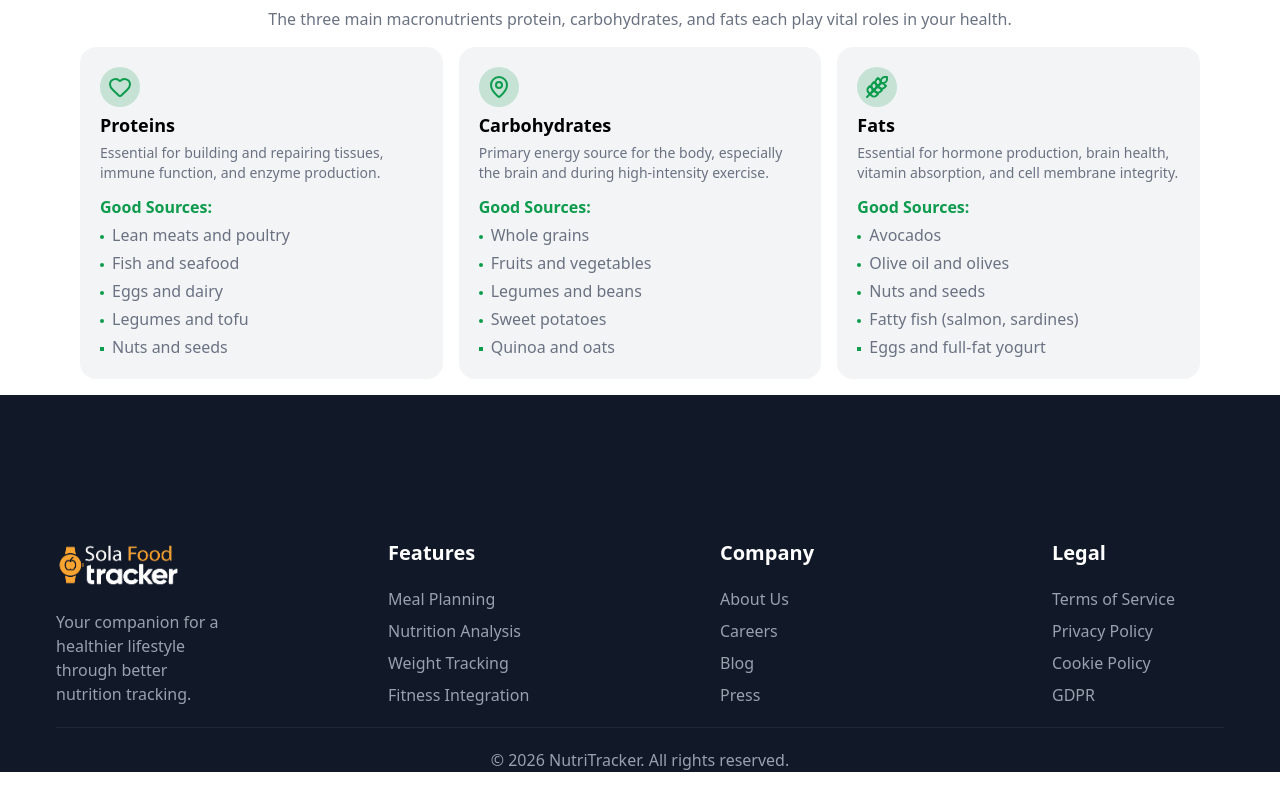
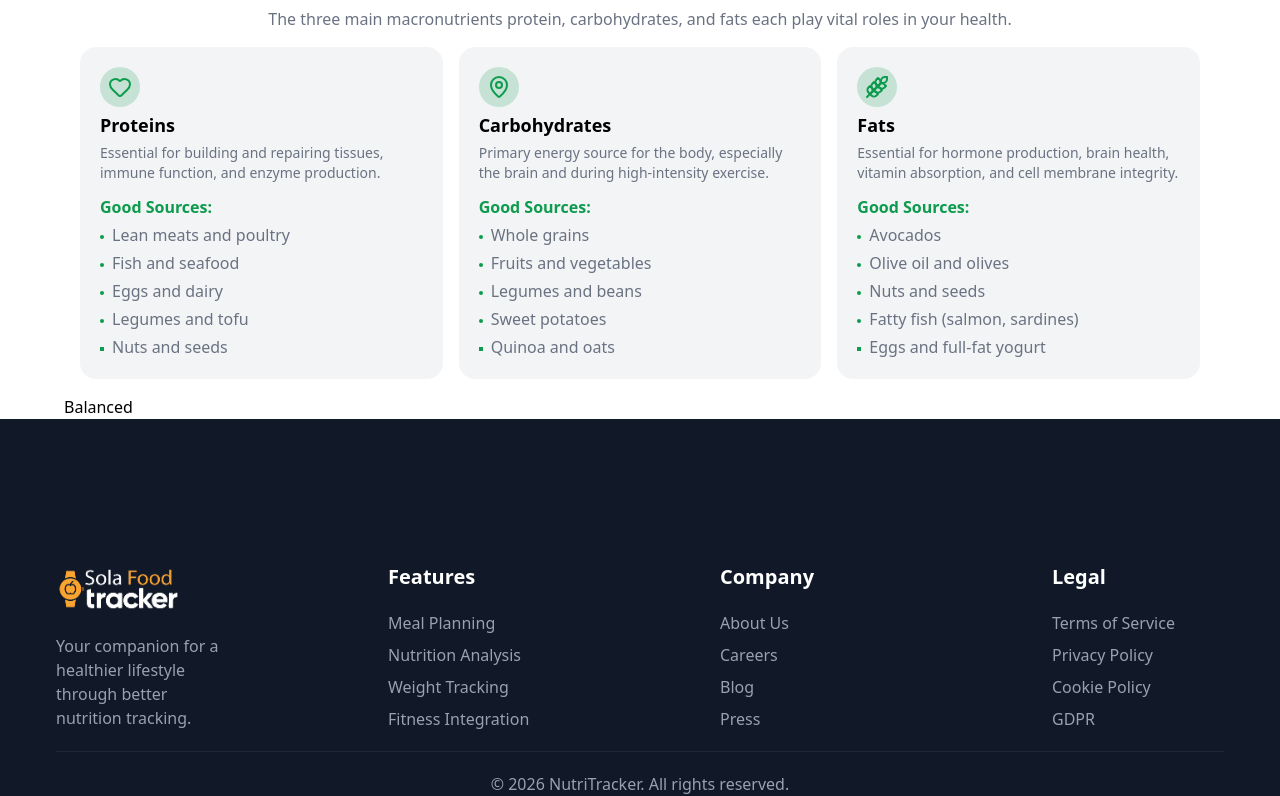
Before and after one commit to Abdalla-00/-Weight-Loss, a React (Vite) app: page /Nutrition in a window 1280 px wide. Shown: the part 1634-2430 px from the top of the page. Before the commit the page ends 2406 px from the top, so only its background shows below. Built offline with nearby package versions, Linux system fonts and the light colour scheme.

Commit message:
add page

```diff
--- a/src/Pages/Nutrition.jsx
+++ b/src/Pages/Nutrition.jsx
@@ -2,6 +2,7 @@ import React from "react";
 import NutritionDescrip from "../components/NutritionDescrip";
 import Popular from "../components/Popular";
 import Understanding from "../components/Understanding";
+import Balanced from "../components/Balanced";
 
 const Nutrition = () => {
   return (
@@ -10,6 +11,7 @@ const Nutrition = () => {
       <div className="max-w-6xl mx-auto">
         <Popular />
         <Understanding/>
+        <Balanced/>
       </div>
     </div>
   );
```
